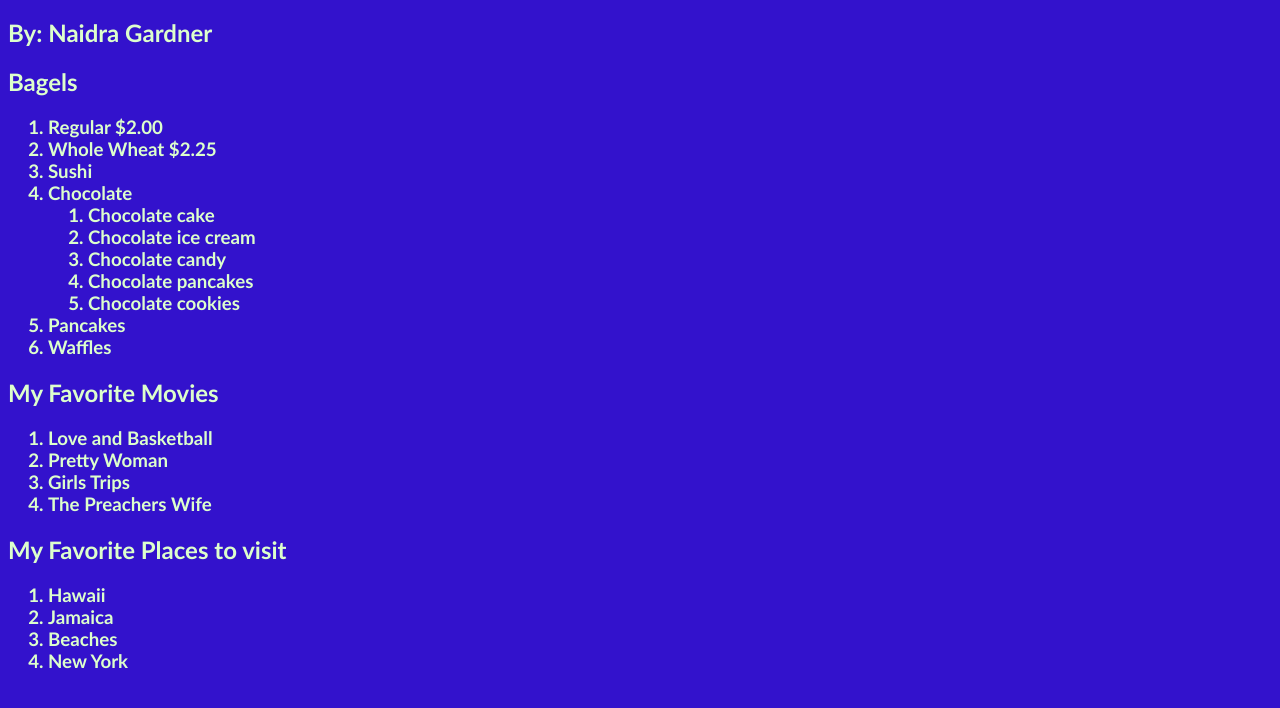
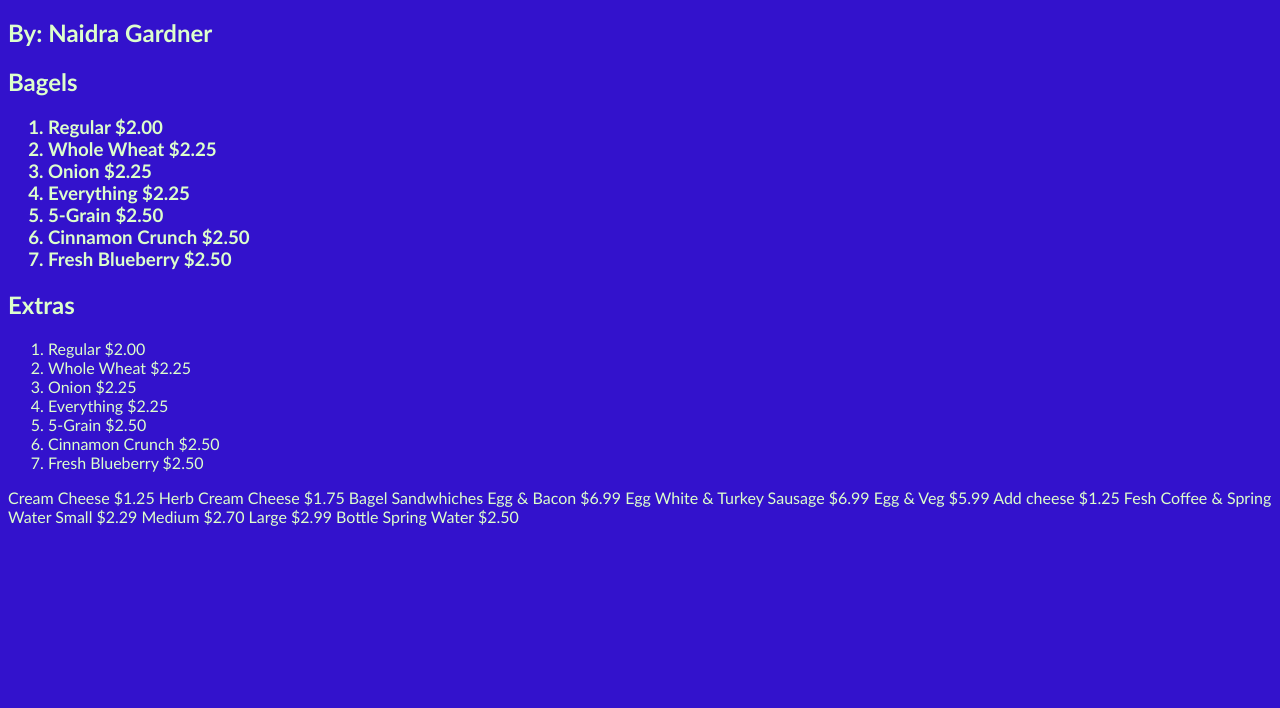
Before and after one commit to ngardner-pvcc/ngardner-pvcc.github.io, a plain HTML site: page bagels.html in a window 1280 px wide. Shown: the part 48-756 px from the top of the page. Drawn offline with Linux system fonts and the light colour scheme.

Commit message:
Update bagels.html

```diff
--- a/bagels.html
+++ b/bagels.html
@@ -10,47 +10,42 @@
 
         <h1  style="color:#0033cc; background-color:#331411;font-family:arial,sans-serif;width:400px;"> Menu</h1>
         <h2>By: Naidra Gardner</h2>
-        <h2>Bagels</h2>
+      <h2>Bagels</h2>
         <h3>
         <ol>
         <li>Regular $2.00</li>
         <li>Whole Wheat $2.25</li>
-        <li>Sushi</li>
-        <li>Chocolate</li>
-        <ol>
-         <li>Chocolate cake</li>
-         <li>Chocolate ice cream</li>
-         <li>Chocolate candy</li>
-         <li>Chocolate pancakes</li>
-         <li>Chocolate cookies</li>
-        </ol>
-        <li>Pancakes</li>
-        <li>Waffles</li>
+        <li>Onion $2.25</li>
+        <li>Everything $2.25</li>
+         <li>5-Grain $2.50</li>
+         <li>Cinnamon Crunch $2.50</li>
+         <li>Fresh Blueberry $2.50</li>
+           </ol>
 
+   <h2>Extras </h2>
+            <ol>
+        <li>Regular $2.00</li>
+        <li>Whole Wheat $2.25</li>
+        <li>Onion $2.25</li>
+        <li>Everything $2.25</li>
+         <li>5-Grain $2.50</li>
+         <li>Cinnamon Crunch $2.50</li>
+         <li>Fresh Blueberry $2.50</li>
+           </ol>
+Cream Cheese $1.25
+Herb Cream Cheese $1.75
 
+Bagel Sandwhiches
+Egg & Bacon $6.99
+Egg White & Turkey Sausage $6.99
+Egg & Veg $5.99
+Add cheese $1.25
 
-        </ol>
-        </h3>
-<h2>My Favorite Movies</h2>
-        <h3>
-        <ol>
-        <li>Love and Basketball</li>
-        <li>Pretty Woman</li>
-        <li>Girls Trips</li>
-        <li>The Preachers Wife</li>
-       </ol>
-        </h3>
-
-<h2>My Favorite Places to visit</h2>
-        <h3>
-        <ol>
-        <li>Hawaii</li>
-        <li>Jamaica</li>
-        <li>Beaches</li>
-        <li>New York</li>
-
-
-
+Fesh Coffee & Spring Water
+Small $2.29
+Medium $2.70
+Large $2.99
+Bottle Spring Water $2.50
         </ol>
         </h3>
    </body>
```
